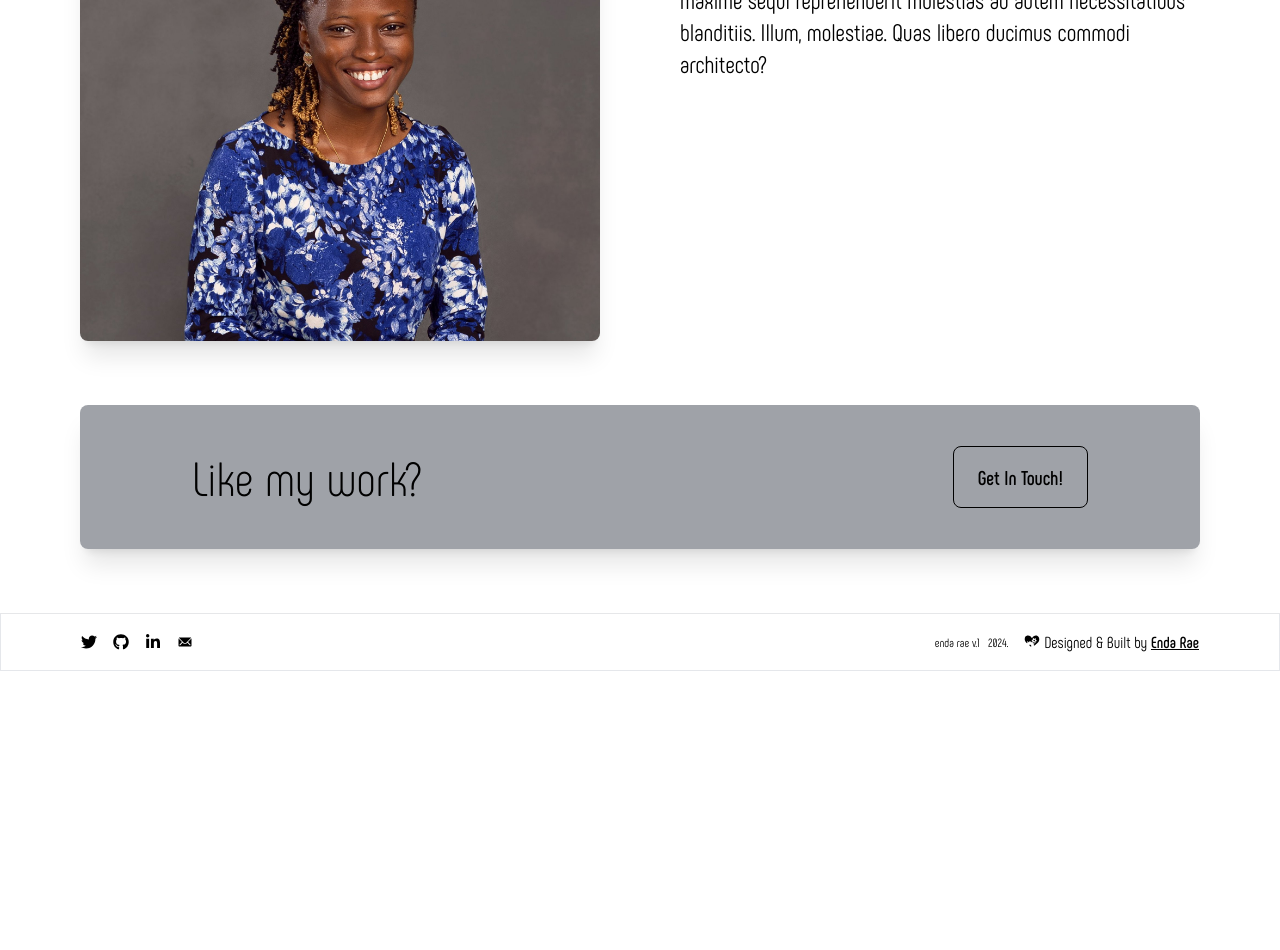
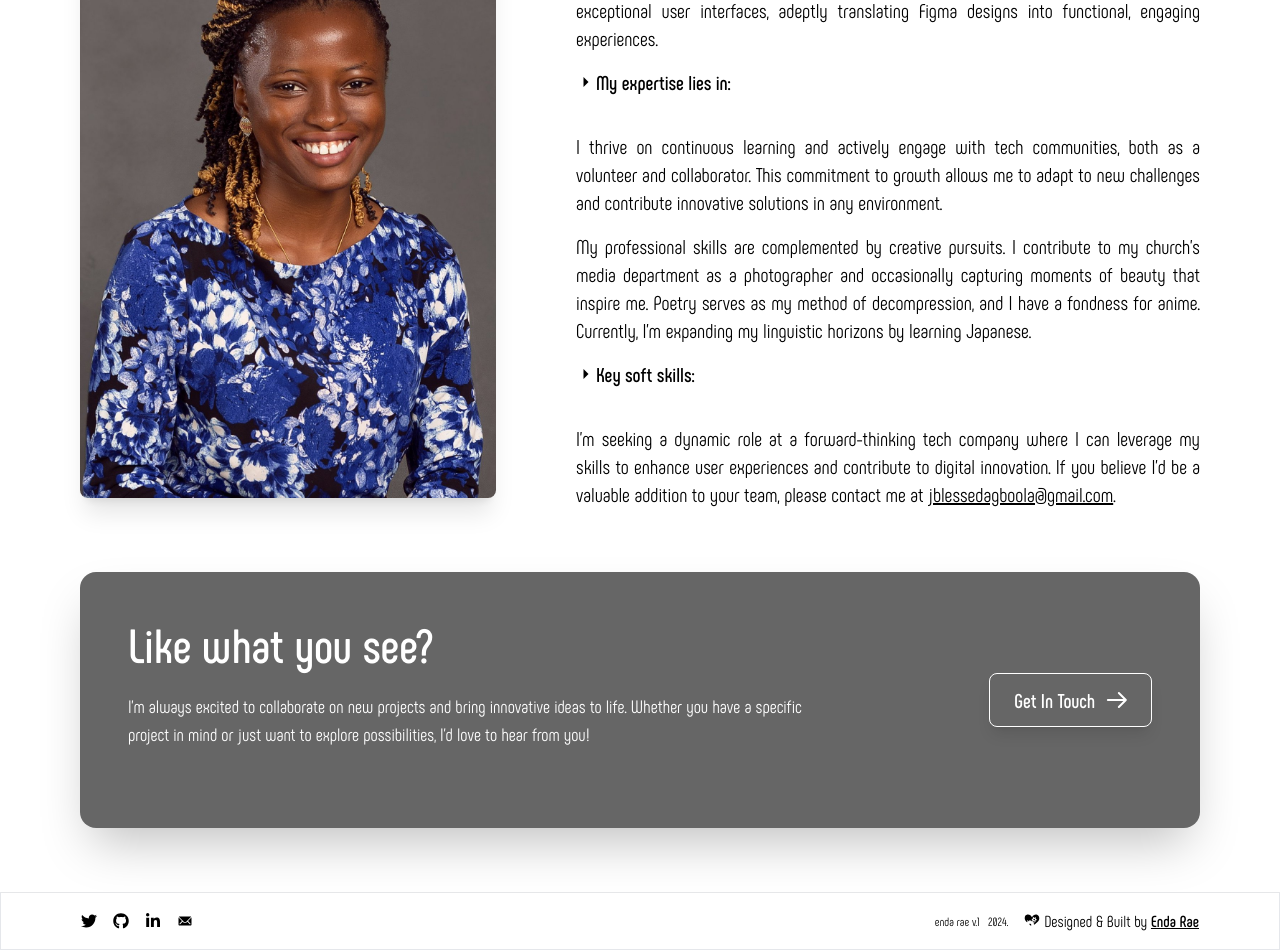
Before and after one commit to Timimah/Enda_Rae, a React (Vite) app: page / in a window 1280 px wide. Shown: the part 2420-3370 px from the top of the page. Before the commit the page ends 3091 px from the top, so only its background shows below. Built offline with nearby package versions, Linux system fonts and the light colour scheme.

Commit message:
feat: desktop ui complete

```diff
--- a/package.json
+++ b/package.json
@@ -15,6 +15,7 @@
     "react": "^18.3.1",
     "react-dom": "^18.3.1",
     "react-icons": "^5.3.0",
+    "react-intersection-observer": "^9.13.1",
     "react-router-dom": "^6.26.2",
     "react-scroll": "^1.9.0"
   },
--- a/src/components/About.jsx
+++ b/src/components/About.jsx
@@ -1,21 +1,77 @@
-import React from "react";
+import React, { useState } from "react";
 import jj from "../assets/JJ.jpg";
+import { Accordion } from "./Accordion";
 
 export const About = () => {
   return (
     <div className="">
-      <div id="about" className="text-6xl text-center flex justify-center py-16 font-bold">
+      <div
+        id="about"
+        className="text-6xl text-center flex justify-center py-16 font-bold"
+      >
         About
       </div>
-      <div className="grid grid-cols-2 gap-20 px-20 my-10">
-      <div className="relative rounded-lg shadow-xl border-black">
-          <img className="object-cover -z-10 rounded-lg" src={jj} alt="Enda Rae" />
+      <div className="relative flex items-center gap-20 px-20 my-10">
+        <div className="relative w-2/3 h-[38em] rounded-lg shadow-xl border-black">
+          <img
+            className="object-cover h-full w-full -z-10 rounded-lg"
+            src={jj}
+            alt="Enda Rae"
+          />
         </div>
-        <div className="w-full text-2xl py-10">
-          Lorem ipsum dolor sit amet consectetur adipisicing elit. Numquam
-          mollitia, officia asperiores repellat tempora dolorem maxime sequi
-          reprehenderit molestias ad autem necessitatibus blanditiis. Illum,
-          molestiae. Quas libero ducimus commodi architecto?
+        <div className="w-full h-fit flex flex-col gap-4 text-xl text-justify">
+          <p className="font-bold text-3xl">
+            I'm a passionate frontend developer dedicated to crafting seamless
+            user experiences and driving digital transformation.
+          </p>
+          <p>
+            With a keen eye for detail, I specialize in building responsive
+            websites that deliver exceptional user interfaces, adeptly
+            translating Figma designs into functional, engaging experiences.
+          </p>
+          <Accordion title="My expertise lies in:">
+            <ul className="list-disc ml-2 grid grid-cols-2 gap-x-6">
+              <li>Responsive web design</li>
+              <li>User experience (UX) optimization</li>
+              <li>Figma to code implementation</li>
+              <li>Critical thinking and problem-solving</li>
+              <li>Cross-functional team collaboration</li>
+            </ul>
+          </Accordion>
+          <p>
+            I thrive on continuous learning and actively engage with tech
+            communities, both as a volunteer and collaborator. This commitment
+            to growth allows me to adapt to new challenges and contribute
+            innovative solutions in any environment.
+          </p>
+          <p>
+            My professional skills are complemented by creative pursuits. I
+            contribute to my church's media department as a photographer and
+            occasionally capturing moments of beauty that inspire me. Poetry
+            serves as my method of decompression, and I have a fondness for
+            anime. Currently, I'm expanding my linguistic horizons by learning
+            Japanese.
+          </p>
+          <Accordion title="Key soft skills:">
+            <ul className="list-disc ml-2 flex flex-col">
+              <li>Meticulous attention to detail</li>
+              <li>Strong teamwork and collaboration abilities</li>
+              <li>Adaptability and eagerness to learn</li>
+            </ul>
+          </Accordion>
+          <p>
+            I'm seeking a dynamic role at a forward-thinking tech company where
+            I can leverage my skills to enhance user experiences and contribute
+            to digital innovation. If you believe I'd be a valuable addition to
+            your team, please contact me at{" "}
+            <a
+              className="underline hover:font-semibold inline-flex"
+              href="mailto:jblessedagboola@gmail.com"
+            >
+              jblessedagboola@gmail.com
+            </a>
+            .
+          </p>
         </div>
       </div>
     </div>
--- /dev/null
+++ b/src/components/Accordion.jsx
@@ -0,0 +1,48 @@
+import React, { useState } from 'react';
+import { motion, AnimatePresence } from 'framer-motion';
+import { IoMdArrowDropright } from "react-icons/io";
+
+export const Accordion = ({ title, children }) => {
+  const [isOpen, setIsOpen] = useState(false);
+
+  return (
+    <div className="mb-4">
+      <motion.button
+        className="flex items-center w-fit font-semibold mb-1 text-left"
+        onClick={() => setIsOpen(!isOpen)}
+      >
+        <motion.span
+          animate={{ rotate: isOpen ? 90 : 0 }}
+          transition={{ duration: 0.5 }}
+          className=""
+        >
+          <IoMdArrowDropright />
+        </motion.span>
+        {title}
+      </motion.button>
+      <AnimatePresence initial={false}>
+        {isOpen && (
+          <motion.div
+            initial="collapsed"
+            animate="open"
+            exit="collapsed"
+            variants={{
+              open: { opacity: 1, height: "auto" },
+              collapsed: { opacity: 0, height: 0 }
+            }}
+            transition={{ duration: 0.5, ease: [0.04, 0.62, 0.23, 0.98] }}
+            className="overflow-hidden"
+          >
+            <motion.div
+              variants={{ collapsed: { y: -10 }, open: { y: 0 } }}
+              transition={{ duration: 0.3 }}
+              className="pl-5"
+            >
+              {children}
+            </motion.div>
+          </motion.div>
+        )}
+      </AnimatePresence>
+    </div>
+  );
+};
--- a/src/components/Contact.jsx
+++ b/src/components/Contact.jsx
@@ -1,14 +1,67 @@
-import React from "react";
+import React, { useEffect } from "react";
 import { Link } from "react-router-dom";
-import { motion } from "framer-motion";
+import { motion, useAnimation } from "framer-motion";
+import { useInView } from "react-intersection-observer";
 
 export const Contact = () => {
+  const controls = useAnimation();
+  const [ref, inView] = useInView({
+    triggerOnce: true,
+    threshold: 0.2,
+  });
+
+  useEffect(() => {
+    if (inView) {
+      controls.start("visible");
+    }
+  }, [controls, inView]);
+
+  const containerVariants = {
+    hidden: { opacity: 0, y: 50 },
+    visible: {
+      opacity: 1,
+      y: 0,
+      transition: {
+        duration: 0.5,
+        staggerChildren: 0.5,
+      },
+    },
+  };
+
+  const itemVariants = {
+    hidden: { opacity: 0, y: 20 },
+    visible: { opacity: 1, y: 0 },
+  };
+
   return (
-    <div className="contact mb-16">
-      <div className="flex justify-between px-28 mx-20 items-center my-16 h-36 bg-gray-900/40 shadow-xl rounded-lg backdrop-blur">
-        <div className="text-5xl text-center font-light">Like my work?</div>
     <motion.div
-          className="custom-button text-xl font-bold p-4 px-6"
+      ref={ref}
+      className="contact my-16 px-8 md:px-20"
+      variants={containerVariants}
+      initial="hidden"
+      animate={controls}
+    >
+      <motion.div className="bg-black/60 flex justify-between items-center rounded-2xl shadow-2xl p-8 md:p-12">
+        <div className="w-2/3 flex flex-col">
+          <motion.h2
+            className="text-4xl md:text-5xl font-bold text-white mb-6"
+            variants={itemVariants}
+          >
+            Like what you see?
+          </motion.h2>
+          <motion.p
+            className="text-sm md:text-lg text-white mb-8"
+            variants={itemVariants}
+          >
+            I'm always excited to collaborate on new projects and bring
+            innovative ideas to life. Whether you have a specific project in
+            mind or just want to explore possibilities, I'd love to hear from
+            you!
+          </motion.p>
+        </div>
+        <motion.div variants={itemVariants} className="inline-block">
+          <motion.button
+            className="border border-white hover:border-black text-white custom-button font-bold py-3 px-6 rounded-lg text-lg md:text-xl shadow-lg hover:shadow-xl transition duration-300"
             whileHover={{ scale: 1.03 }}
             whileTap={{ scale: 1.08, transition: 0.3 }}
           >
@@ -18,11 +71,30 @@ export const Contact = () => {
                 window.location.href = "mailto:jblessedagboola@gmail.com";
                 e.preventDefault();
               }}
+              className="flex items-center"
             >
-            Get In Touch!
+              Get In Touch
+              <motion.svg
+                xmlns="http://www.w3.org/2000/svg"
+                className="h-6 w-6 ml-2"
+                fill="none"
+                viewBox="0 0 24 24"
+                stroke="currentColor"
+                initial={{ x: 0 }}
+                animate={{ x: [0, 5, 0] }}
+                transition={{ duration: 1.5, repeat: Infinity }}
+              >
+                <path
+                  strokeLinecap="round"
+                  strokeLinejoin="round"
+                  strokeWidth={2}
+                  d="M14 5l7 7m0 0l-7 7m7-7H3"
+                />
+              </motion.svg>
             </Link>
+          </motion.button>
         </motion.div>
-      </div>
-    </div>
+      </motion.div>
+    </motion.div>
   );
 };
--- a/src/components/Footer.jsx
+++ b/src/components/Footer.jsx
@@ -9,16 +9,32 @@ export const Footer = () => {
   return (
     <div className="h-fit flex justify-between items-center mt-16 left-0 right-0 px-20 p-4 border border-t-primary">
       <div className="flex gap-4">
-        <motion.a>
+        <motion.a
+          href="https://www.twitter.com/Enda_rae"
+          target="_blank"
+          rel="noopener noreferrer"
+        >
           <FaTwitter />
         </motion.a>
-        <motion.a>
+        <motion.a
+          href="https://www.github.com/Timimah"
+          target="_blank"
+          rel="noopener noreferrer"
+        >
           <FaGithub />
         </motion.a>
-        <motion.a>
+        <motion.a
+          href="https://www.linkedin.com/in/ba-jesujoba"
+          target="_blank"
+          rel="noopener noreferrer"
+        >
           <FaLinkedinIn />
         </motion.a>
-        <motion.a>
+        <motion.a
+          href="mailto:jblessedagboola@gmail.com"
+          target="_blank"
+          rel="noopener noreferrer"
+        >
           <IoIosMail />
         </motion.a>
       </div>
@@ -27,7 +43,8 @@ export const Footer = () => {
         <div className="flex items-center gap-1">
           <GiLoveMystery />
           <div>
-            Designed & Built by <Link className="font-bold underline">Enda Rae</Link>
+            Designed & Built by{" "}
+            <Link className="font-bold underline">Enda Rae</Link>
           </div>
         </div>
       </div>
--- a/src/components/Header.jsx
+++ b/src/components/Header.jsx
@@ -62,7 +62,7 @@ export const Header = () => {
           Contact
         </ScrollLink>
         <motion.div
-          className={`custom-button hover:font-bold p-2 px-4 ${
+          className={`custom-button border border-black hover:font-bold p-2 px-4 ${
             activeLink === "resume" ? "font-bold" : ""
           }`}
           whileHover={{ scale: 1.03 }}
--- a/src/index.css
+++ b/src/index.css
@@ -107,7 +107,6 @@ a {
   justify-content: center;
   /* padding: 0.5rem 1rem; */
   /* font-weight: 600; */
-  border: 1px solid black;
   border-radius: 0.5rem;
   cursor: pointer;
   transition: all 1s ease-in-out;
```
Also changed, not shown: 2 other files (tests, documents, lock files or other folders). Lines whose indentation alone changed are shown as unchanged.
